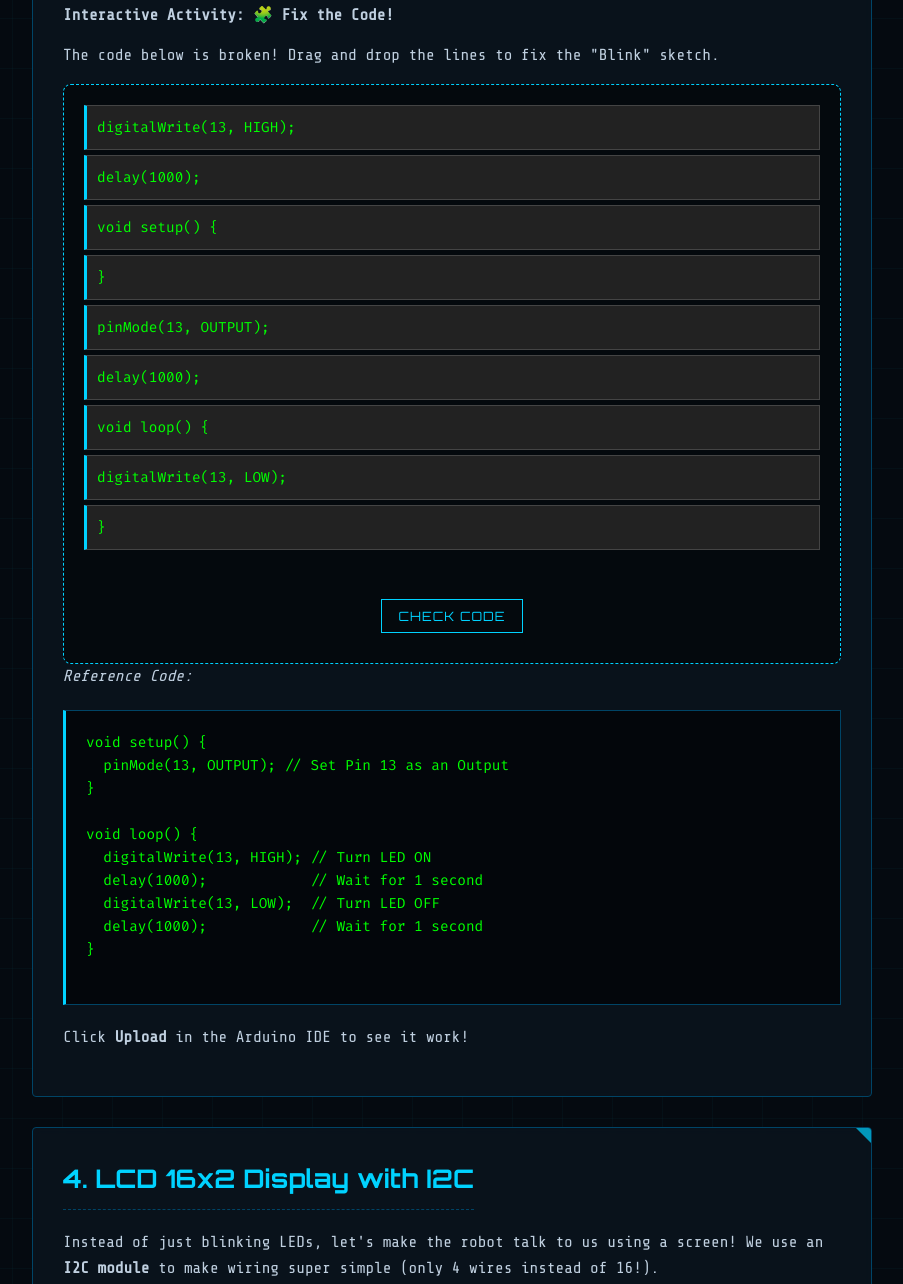
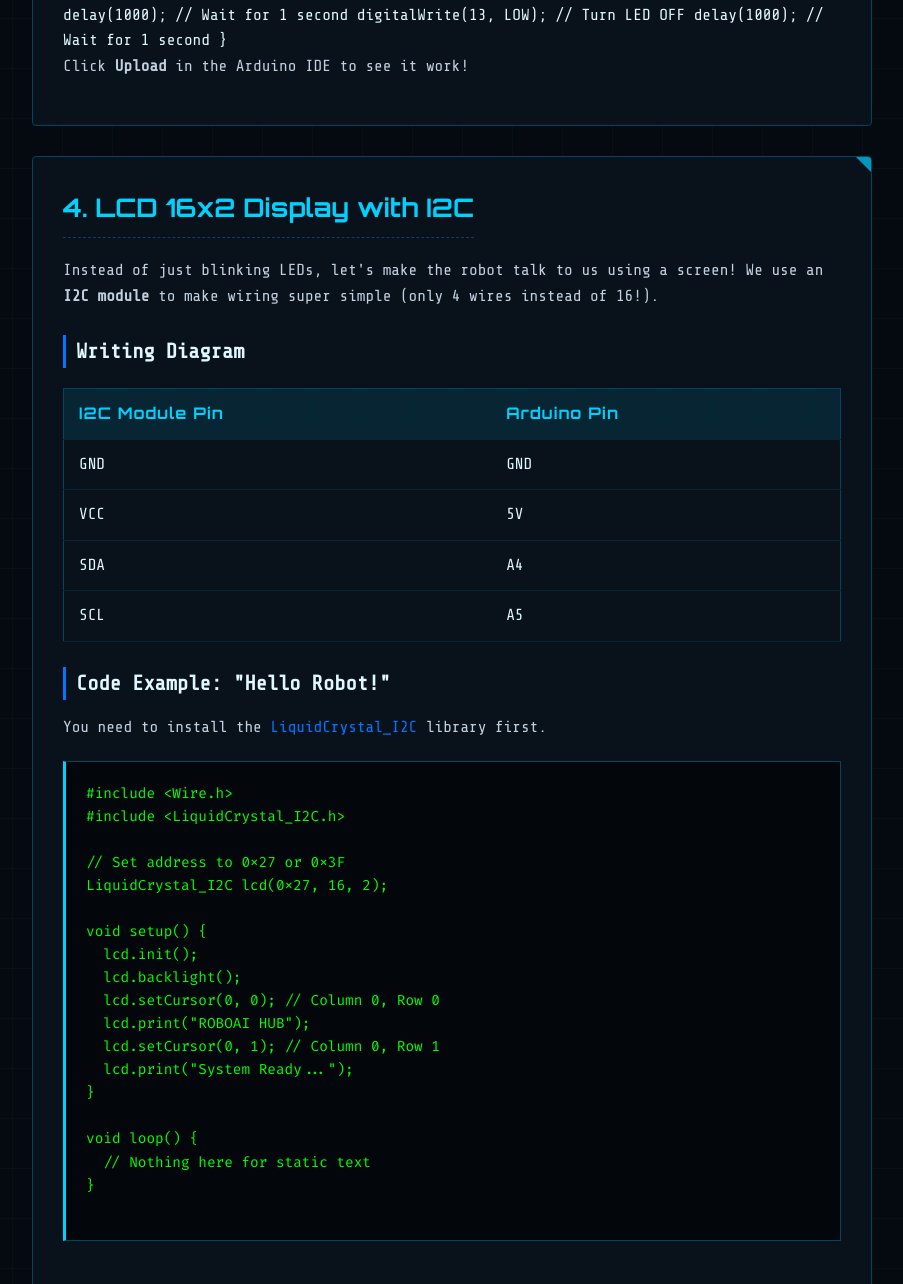
Before and after one commit to Coder-NehaSharma/Lab_Book-RAH-, an Electron app: page index.html in a window 1200 px wide. Shown: the part 3732-5016 px from the top of the page, without its empty margins (288-1191 px from the left). Drawn offline with nearby package versions, Linux system fonts and the light colour scheme.

```diff
--- a/index.html
+++ b/index.html
@@ -301,40 +301,10 @@
             <p><em>Note: Pin 13 has a built-in resistor, so this is safe for testing!</em></p>
 
             <h3>The Code (Sketch)</h3>
-            <p><strong>Interactive Activity: 🧩 Fix the Code!</strong></p>
-            <p>The code below is broken! Drag and drop the lines to fix the "Blink" sketch.</p>
-
-            <div class="code-scramble-container"
-                style="background: rgba(0,0,0,0.5); padding: 20px; border: 1px dashed var(--primary-color); border-radius: 8px;">
-                <ul class="scramble-list" style="list-style: none; padding: 0; min-height: 200px;">
-                    <li data-index="0" draggable="true" class="draggable-item">void setup() {</li>
-                    <li data-index="1" draggable="true" class="draggable-item"> pinMode(13, OUTPUT);</li>
-                    <li data-index="2" draggable="true" class="draggable-item">}</li>
-                    <li data-index="3" draggable="true" class="draggable-item">void loop() {</li>
-                    <li data-index="4" draggable="true" class="draggable-item"> digitalWrite(13, HIGH);</li>
-                    <li data-index="5" draggable="true" class="draggable-item"> delay(1000);</li>
-                    <li data-index="6" draggable="true" class="draggable-item"> digitalWrite(13, LOW);</li>
-                    <li data-index="7" draggable="true" class="draggable-item"> delay(1000);</li>
-                    <li data-index="8" draggable="true" class="draggable-item">}</li>
-                </ul>
-                <div class="scramble-feedback"
-                    style="margin-top: 15px; font-weight: bold; text-align: center; height: 24px;"></div>
-                <button class="btn" onclick="checkScramble(this)" style="display: block; margin: 10px auto;">Check
-                    Code</button>
-            </div>
-
-            <p><em>Reference Code:</em></p>
-            <pre>
-void setup() {
-  pinMode(13, OUTPUT); // Set Pin 13 as an Output
-}
-
-void loop() {
-  digitalWrite(13, HIGH); // Turn LED ON
-  delay(1000);            // Wait for 1 second
-  digitalWrite(13, LOW);  // Turn LED OFF
-  delay(1000);            // Wait for 1 second
-}
+            delay(1000); // Wait for 1 second
+            digitalWrite(13, LOW); // Turn LED OFF
+            delay(1000); // Wait for 1 second
+            }
             </pre>
             <p>Click <strong>Upload</strong> in the Arduino IDE to see it work!</p>
         </section>
```
